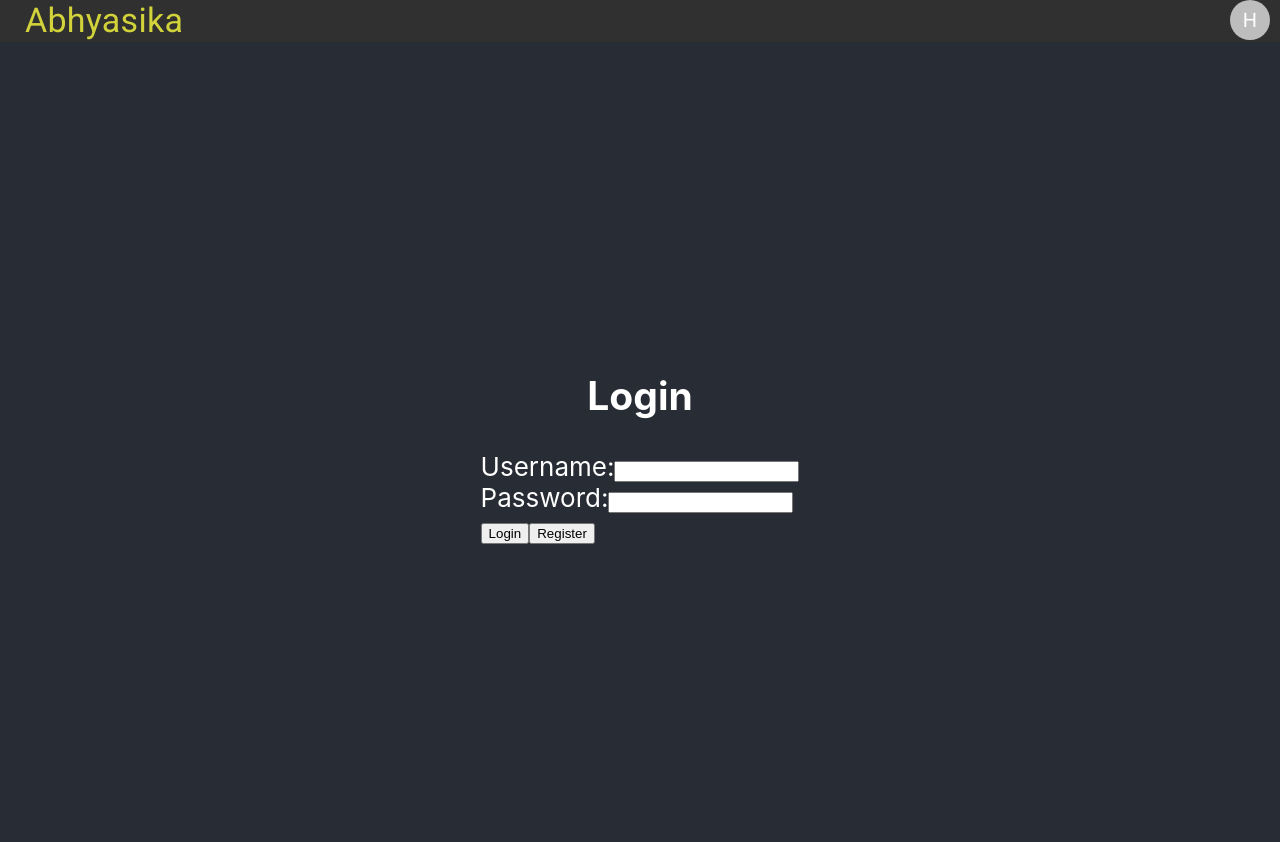
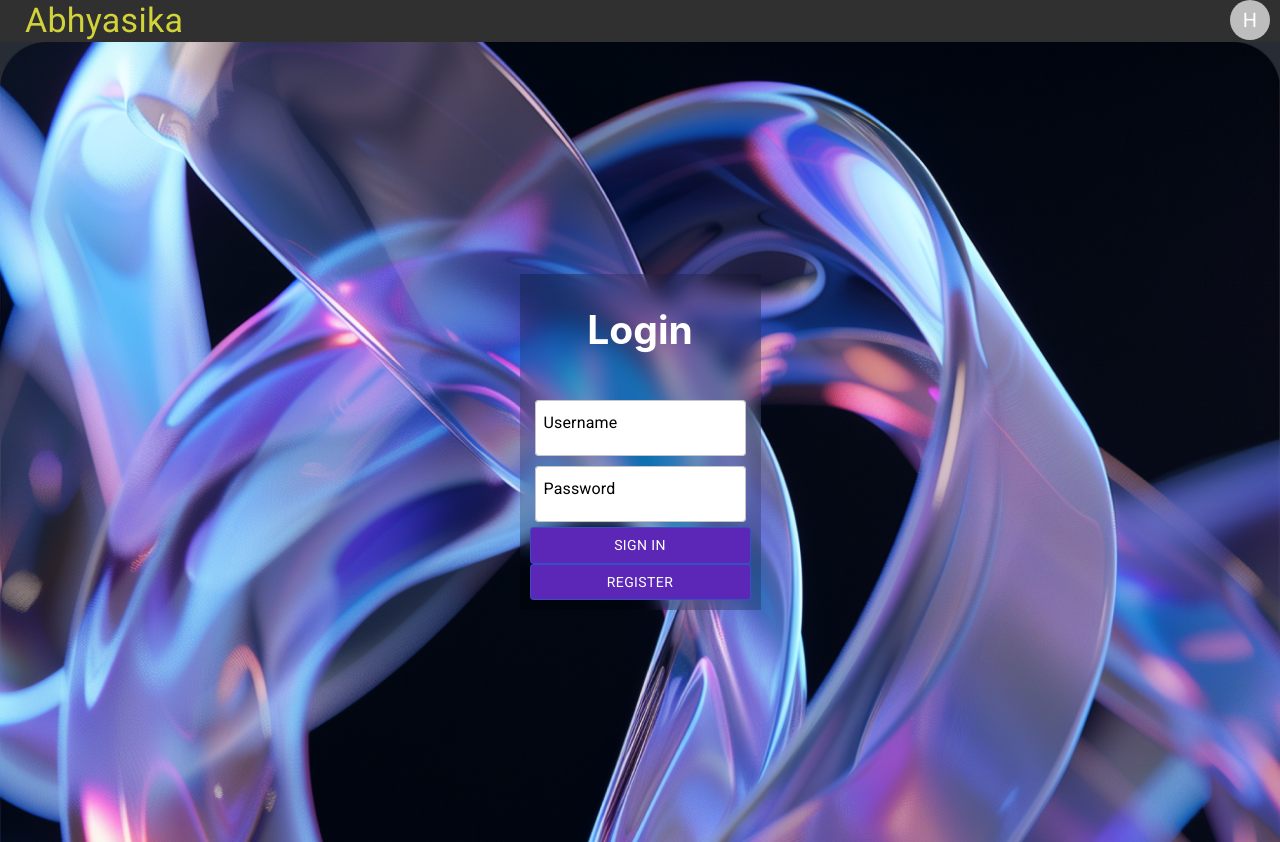
Before and after one commit to nishant2608/Abhyasika, a React (Create React App) app in the folder abhyasikaui/: page /login in a window 1280 px wide. Built offline with nearby package versions, Linux system fonts and the light colour scheme.

Commit message:
design changes and put method added

```diff
--- a/abhyasikaui/src/App.css
+++ b/abhyasikaui/src/App.css
@@ -22,6 +22,8 @@
   justify-content: center;
   font-size: calc(10px + 2vmin);
   color: white;
+  background-image: url("../public/background.png");
+  background-size: cover;
 }
 
 .App-link {
--- a/abhyasikaui/src/Login.js
+++ b/abhyasikaui/src/Login.js
@@ -1,13 +1,16 @@
 import { responsiveFontSizes } from '@mui/material';
 import React, { useState } from 'react';
 import { Navigate } from "react-router-dom";
+import './login.css';
+import TextField from '@mui/material/TextField';
+import Button from '@mui/material/Button';
 
 const Login = () => {
     const [username, setUsername] = useState('');
     const [password, setPassword] = useState('');
-    const [flag,setFlag] = useState(true);
-    const [success,setSuccess] = useState(false);
-    const [newUser,setNewUser] = useState(false);
+    const [flag, setFlag] = useState(true);
+    const [success, setSuccess] = useState(false);
+    const [newUser, setNewUser] = useState(false);
 
     const handleSubmit = (e) => {
         e.preventDefault();
@@ -63,10 +66,11 @@ const Login = () => {
 
     return (
         <div className='App-header'>
-            {success&&(<Navigate to="/projects" replace={true} />)}
-            {newUser&&(<Navigate to="/register" replace={true} />)}
-            <h2>Login</h2>
-            <form onSubmit={handleSubmit}>
+            {success && (<Navigate to="/projects" replace={true} />)}
+            {newUser && (<Navigate to="/register" replace={true} />)}
+            <div className='login-container'>
+                <h2 className='login-header'>Login</h2>
+                {/* <form onSubmit={handleSubmit}>
                 <div>
                     <label>Username:</label>
                     <input
@@ -88,7 +92,33 @@ const Login = () => {
                 {flag?(<div></div>):(<div>Invalid username or password</div>)}
                 <button type="submit">Login</button>
                 <button onClick={()=>{setNewUser(true)}}>Register </button>
-            </form>
+            </form> */}
+                <div className='login-box'>
+                    <TextField  className="login-fields" id="outlined-basic" label="Username" variant="outlined" onChange={(e) => setUsername(e.target.value)} sx={{
+                        '& .MuiOutlinedInput-root': {
+                            backgroundColor: 'white', // Set background color to white
+                        },
+                        '& .MuiInputLabel-root': {
+                            color: 'black', // Set label color to black for better contrast (optional)
+                        },
+                    }} />
+                    <TextField className="login-fields" id="outlined-basic" label="Password" variant="outlined" onChange={(e) => setPassword(e.target.value)} sx={{
+                        '& .MuiOutlinedInput-root': {
+                            backgroundColor: 'white', // Set background color to white
+                        },
+                        '& .MuiInputLabel-root': {
+                            color: 'black', // Set label color to black for better contrast (optional)
+                        },
+                    }} />
+                    <Button variant="outlined" onClick={handleSubmit} sx={{
+          backgroundColor: '#5C27B6', // Custom background color
+          color: 'white'}}>Sign in</Button>
+          <Button variant="outlined" onClick={()=>{setNewUser(true);}} sx={{
+          backgroundColor: '#5C27B6', // Custom background color
+          color: 'white'}}>Register</Button>
+          {flag?(<div></div>):(<div className='login-invalid'>Invalid username or password</div>)}
+                </div>
+            </div>
         </div>
     );
 };
--- a/abhyasikaui/src/Page.css
+++ b/abhyasikaui/src/Page.css
@@ -1,4 +1,6 @@
 .page{
     background-color: #131314;
     min-height: 100vh;
+    background-image: url('../public/background.png');
+    background-size:cover
 }
--- a/abhyasikaui/src/ProjectDetails.js
+++ b/abhyasikaui/src/ProjectDetails.js
@@ -84,7 +84,15 @@ const ProjectDetail = () => {
       <Container className='container'>
         <h1 className="header">{project.name}</h1>
         <Typography variant="body1">{project.description}</Typography>
+        <div className='project-subheader'>
         <Typography variant="h5" color='secondary'>Chapters</Typography>
+        <IconButton
+          color="primary"
+          onClick={() => setOpenModal(true)}
+        >
+          <AddIcon />
+        </IconButton>
+        </div>
         {project.chapters === null ? (<Typography variant="h6" style={{ color: '#ececec', textAlign: 'center' }}>
           No chapters found
         </Typography>) : (<List>
@@ -104,13 +112,6 @@ const ProjectDetail = () => {
         </List>)}
 
 
-        <IconButton
-          color="primary"
-          onClick={() => setOpenModal(true)}
-          style={{ position: 'fixed', bottom: 20, right: 20 }}
-        >
-          <AddIcon />
-        </IconButton>
 
         <Modal open={openModal} onClose={() => setOpenModal(false)}>
           <Box
--- a/abhyasikaui/src/ProjectList.js
+++ b/abhyasikaui/src/ProjectList.js
@@ -80,7 +80,17 @@ const Projects = () => {
   return (
     <div className='page'>
       <Container className="container">
-        <h1 className="header">Project List</h1>
+        <div className='project-header'>
+        <h1 >Project List</h1>
+        <IconButton
+          color="primary"
+          size="large"
+          onClick={() => setOpenModal(true)}
+          style={{ fontSize: '2rem' }} // Adjust the size as needed
+        >
+          <AddIcon fontSize="inherit" />
+        </IconButton>
+        </div>
         <div className='searchField'>
         <TextField
           label="Search Projects"
@@ -115,13 +125,6 @@ const Projects = () => {
           </List>
         )}
 
-        <IconButton
-          color="primary"
-          onClick={() => setOpenModal(true)}
-          style={{ position: 'fixed', bottom: 20, right: 20 }}
-        >
-          <AddIcon />
-        </IconButton>
 
         <Modal open={openModal} onClose={() => setOpenModal(false)}>
           <Box
--- a/abhyasikaui/src/Projects.css
+++ b/abhyasikaui/src/Projects.css
@@ -1,11 +1,25 @@
 .container {
     padding: 20px;
+    /* background-color: #888; */
+    background: rgba(0, 0, 0, 0.6);
+    backdrop-filter: blur(10px);
+    height: 100vh;
+    overflow: auto;
+    scrollbar-width: none;
   }
 
-  .header {
+  .header{
     text-align: center;
+    font-size: 1.5em;
+    color: #3f51b5;
+  }
+
+  .project-header{
+    display: flex;
+    justify-content: space-between;
+    align-items: center;
     margin-bottom: 20px;
-    font-size: 2rem;
+    font-size: 1.5em;
     color: #3f51b5; /* Material-UI primary color */
   }
 
@@ -28,9 +42,15 @@
 
   .searchField{
     color: #ececec;
-    background-color: #232325;
+    background-color: #4e4e56;
   }
 
   .css-16bevx5-MuiFormControl-root-MuiTextField-root{
     margin: 5px !important;
   }
+
+  .project-subheader{
+    display: flex;
+    justify-content: space-between;
+    align-items: center;
+  }
--- a/abhyasikaui/src/Register.js
+++ b/abhyasikaui/src/Register.js
@@ -1,5 +1,7 @@
 import React, { useState } from 'react';
 import { Navigate } from 'react-router-dom';
+import TextField from '@mui/material/TextField';
+import Button from '@mui/material/Button';
 
 const Register = () => {
     const [username, setUsername] = useState('');
@@ -9,35 +11,46 @@ const Register = () => {
     const handleSubmit = (e) => {
         e.preventDefault();
         // Handle registration logic here
-        setSuccess(true);
+        fetch('http://localhost:8080/register',{
+            method: 'POST',
+            headers: { 'Content-Type': 'application/json' },
+            body: JSON.stringify({ username, password })
+        }).then((response)=>{
+            if(response.status==200){
+                setSuccess(true);
+                console.log("registering users:",{username,password});
+            }
+        })
         console.log('Registering:', { username, password });
     };
 
     return (
-        <div>
+        <div className='App-header'>
             {success && (<Navigate to="/login" replace={true} />)}
-            <h2>Register</h2>
-            <form onSubmit={handleSubmit}>
-                <div>
-                    <label>Username:</label>
-                    <input
-                        type="username"
-                        value={username}
-                        onChange={(e) => setUsername(e.target.value)}
-                        required
-                    />
+            <div className='login-container'>
+            <h2 className='login-header'>Register</h2>
+            <div className='login-box'>
+                    <TextField  className="login-fields" id="outlined-basic" label="Username" variant="outlined" onChange={(e) => setUsername(e.target.value)} sx={{
+                        '& .MuiOutlinedInput-root': {
+                            backgroundColor: 'white', // Set background color to white
+                        },
+                        '& .MuiInputLabel-root': {
+                            color: 'black', // Set label color to black for better contrast (optional)
+                        },
+                    }} />
+                    <TextField className="login-fields" id="outlined-basic" label="Password" variant="outlined" onChange={(e) => setPassword(e.target.value)} sx={{
+                        '& .MuiOutlinedInput-root': {
+                            backgroundColor: 'white', // Set background color to white
+                        },
+                        '& .MuiInputLabel-root': {
+                            color: 'black', // Set label color to black for better contrast (optional)
+                        },
+                    }} />
+          <Button variant="outlined" onClick={handleSubmit} sx={{
+          backgroundColor: '#5C27B6', // Custom background color
+          color: 'white'}}>Register</Button>
                 </div>
-                <div>
-                    <label>Password:</label>
-                    <input
-                        type="password"
-                        value={password}
-                        onChange={(e) => setPassword(e.target.value)}
-                        required
-                    />
-                </div>
-                <button type="submit">Register</button>
-            </form>
+            </div>
         </div>
     );
 };
--- /dev/null
+++ b/abhyasikaui/src/login.css
@@ -0,0 +1,30 @@
+.login-container{
+    position: absolute;
+    z-index: 1;
+    background: rgba(0, 0, 0, 0.2);
+    backdrop-filter: blur(10px); /* Apply blur to the background */
+    justify-content: center;
+}
+
+.login-header{
+    justify-self: center;
+}
+
+.login-box{
+    display: flex;
+    flex-direction: column;
+    padding: 10px;
+}
+
+.css-160aji0-MuiFormControl-root-MuiTextField-root{
+    padding: 5px !important;
+}
+
+.css-8rxjax-MuiButtonBase-root-MuiButton-root{
+    margin: 15px !important;
+}
+
+.login-invalid{
+    color: red;
+    font-size: small;
+}
```
Also changed, not shown: abhyasikaui/public/background.png (added), 1 other file (tests, documents, lock files or other folders). Lines whose indentation alone changed are shown as unchanged.
